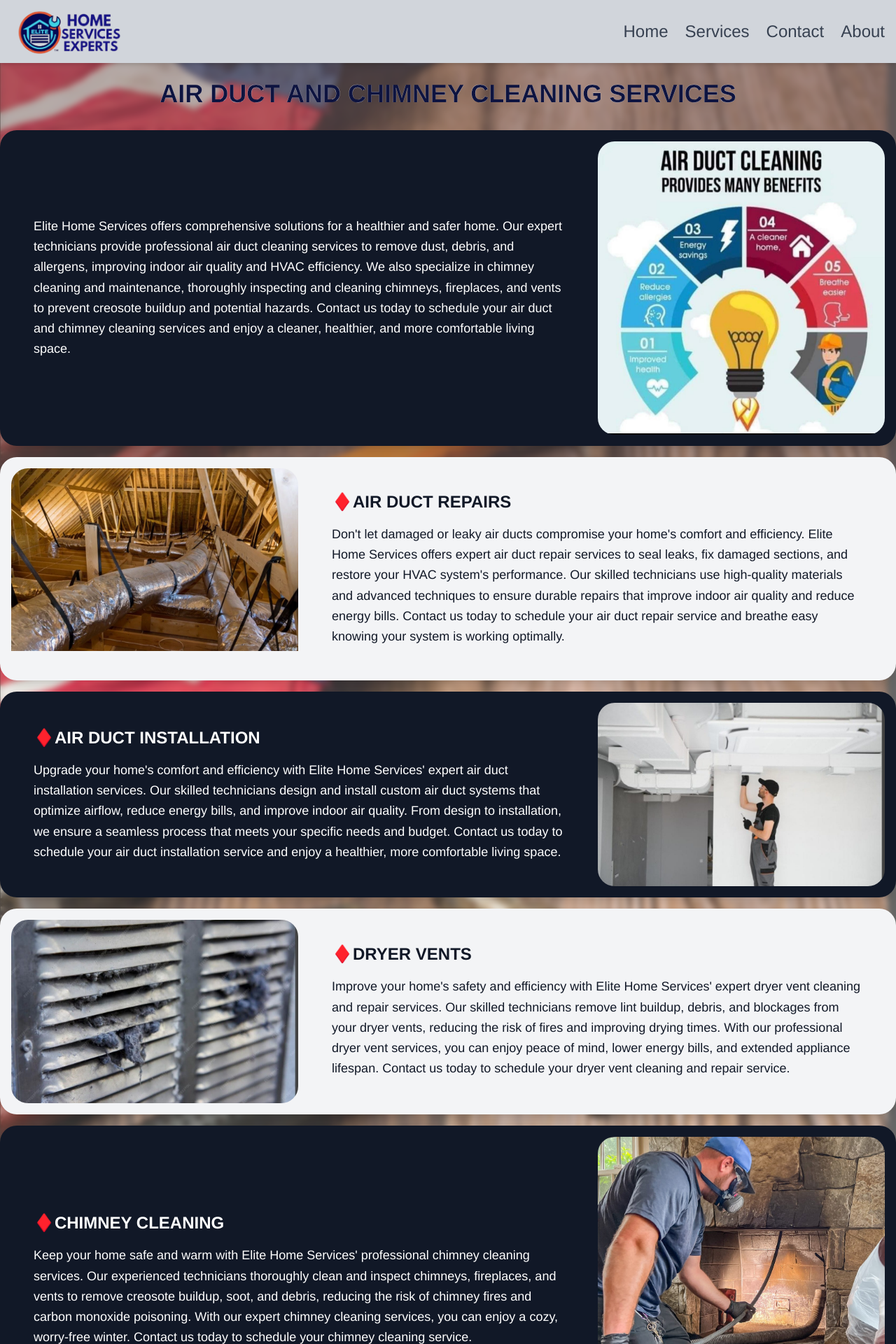
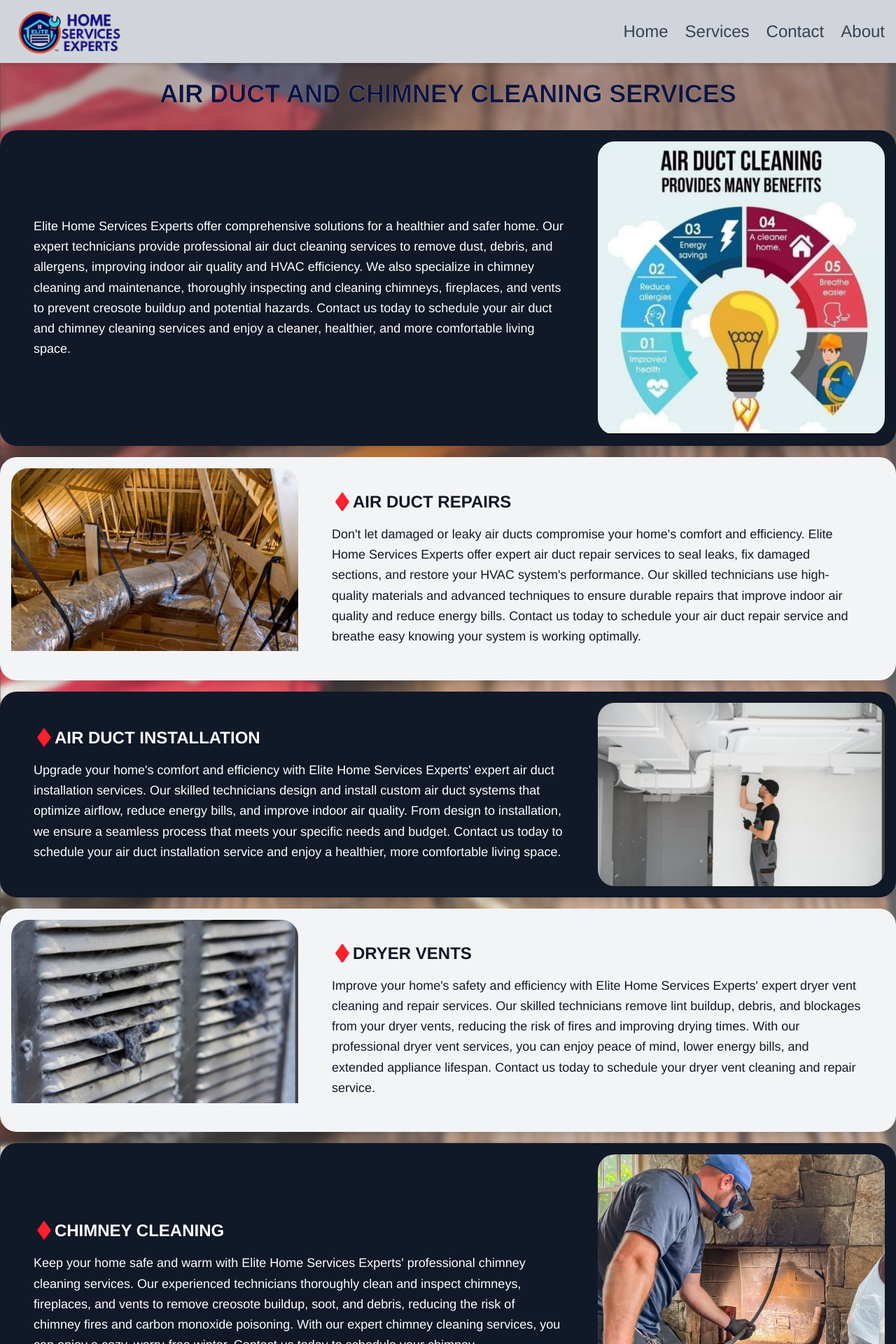
Before and after one commit to elitehomeservices70/elitehomeservices, a React (Vite) app: page /services/air_duct_and_chimney_cleaning_services in a window 1280 px wide. Shown: the top 1920 px of the page at 70% size. Built offline with nearby package versions, Linux system fonts and the light colour scheme.

Commit message:
UI changes

```diff
--- a/src/data/serviceDetailsData.js
+++ b/src/data/serviceDetailsData.js
@@ -6,86 +6,86 @@ const serviceDetailsData = {
   garage_door_repair_services: [
     {
       description:
-        "Get expert garage door repair and maintenance services from Elite Home Services. Our skilled technicians fix broken springs, faulty openers, damaged panels, and misaligned tracks, ensuring smooth and secure operation. With prompt, reliable, and professional service, we restore functionality and boost curb appeal. Trust us for top-quality garage door solutions, from quick fixes to full replacements. Contact us today for a hassle-free experience!",
+        "Get expert garage door repair and maintenance services from Elite Home Services Experts. Our skilled technicians fix broken springs, faulty openers, damaged panels, and misaligned tracks, ensuring smooth and secure operation. With prompt, reliable, and professional service, we restore functionality and boost curb appeal. Trust us for top-quality garage door solutions, from quick fixes to full replacements. Contact us today for a hassle-free experience!",
     },
     {
       title: "♦️REPAIR OF COMMERCIAL GARAGE DOORS",
       description:
-        "Elite Home Services provides expert commercial garage door repair services to minimize downtime and maximize productivity. Our skilled technicians quickly diagnose and fix issues with worn-out parts, complex system failures, and more, getting your business back up and running. With prompt and reliable service, we ensure your commercial garage door operates smoothly, reducing disruptions and enhancing business efficiency. Trust us for fast and effective repairs, and get your business back on track.",
+        "Elite Home Services Experts provides expert commercial garage door repair services to minimize downtime and maximize productivity. Our skilled technicians quickly diagnose and fix issues with worn-out parts, complex system failures, and more, getting your business back up and running. With prompt and reliable service, we ensure your commercial garage door operates smoothly, reducing disruptions and enhancing business efficiency. Trust us for fast and effective repairs, and get your business back on track.",
       img: "/repair.jpg",
     },
     {
       title: "♦️INSTALLATION OF RESIDENTIAL GARAGE DOORS",
       description:
-        "Choosing the right garage door for your home involves considering several key factors. You can select from two main types: sectional panel doors, a classic and popular choice, or accordion-style carriage doors, offering a unique design. After deciding on the door style, consider insulation options to enhance energy efficiency and durability. At Elite Home Services, we can help you navigate the selection process and find the perfect garage door for your needs.",
+        "Choosing the right garage door for your home involves considering several key factors. You can select from two main types: sectional panel doors, a classic and popular choice, or accordion-style carriage doors, offering a unique design. After deciding on the door style, consider insulation options to enhance energy efficiency and durability. At Elite Home Services Experts, we can help you navigate the selection process and find the perfect garage door for your needs.",
       img: "/installation.jpg",
     },
     {
       title: "♦️GARAGE CABLE REPAIRS",
       description:
-        "Ensure your garage door operates smoothly and safely with Elite Home Services' expert cable inspection and repair services. Our technicians provide thorough inspections to prevent unexpected failures, identifying worn-out or damaged cables that can cause system breakdowns. Contact us today for prompt and reliable cable repair services, minimizing downtime and enhancing garage door safety.",
+        "Ensure your garage door operates smoothly and safely with Elite Home Services Experts' expert cable inspection and repair services. Our technicians provide thorough inspections to prevent unexpected failures, identifying worn-out or damaged cables that can cause system breakdowns. Contact us today for prompt and reliable cable repair services, minimizing downtime and enhancing garage door safety.",
       img: "/cable.jpg",
     },
     {
       title: "♦️AUTOMATIC DOOR OPENER",
       description:
-        "Automatic garage door openers can malfunction at the most inconvenient times, causing frustration for homeowners and business owners alike. Despite being a common repair, the unexpected failure of these systems can disrupt daily routines and operations. At Elite Home Services, we specialize in prompt and reliable garage door opener replacement and repair, ensuring your door operates smoothly and efficiently when you need it most.",
+        "Automatic garage door openers can malfunction at the most inconvenient times, causing frustration for homeowners and business owners alike. Despite being a common repair, the unexpected failure of these systems can disrupt daily routines and operations. At Elite Home Services Experts, we specialize in prompt and reliable garage door opener replacement and repair, ensuring your door operates smoothly and efficiently when you need it most.",
       img: "/autodoor.jpg",
     },
     {
       title: "♦️BROKEN SPRINGS",
       description:
-        "Garage doors depend on springs, cables, and openers to function correctly. Springs typically last 5 years, wearing out with use. Regular maintenance prevents unexpected failures, ensuring safe operation. Elite Home Services experts maintain and repair garage door systems for optimal performance, extending lifespan and safety.",
+        "Garage doors depend on springs, cables, and openers to function correctly. Springs typically last 5 years, wearing out with use. Regular maintenance prevents unexpected failures, ensuring safe operation. Elite Home Services Experts maintain and repair garage door systems for optimal performance, extending lifespan and safety.",
       img: "/brokensprings.jpg",
     },
     {
       title: "♦️GLASS DOOR REPAIRS",
       description:
-        "Damaged or malfunctioning glass doors can compromise the security and aesthetic appeal of your home or business. At Elite Home Services, our experts provide professional glass door repair services to restore functionality and beauty. From shattered glass replacement to faulty mechanism repair, we identify and fix problems efficiently. Contact us today for reliable glass door repair solutions that ensure safe and smooth operation.",
+        "Damaged or malfunctioning glass doors can compromise the security and aesthetic appeal of your home or business. At Elite Home Services Experts, our experts provide professional glass door repair services to restore functionality and beauty. From shattered glass replacement to faulty mechanism repair, we identify and fix problems efficiently. Contact us today for reliable glass door repair solutions that ensure safe and smooth operation.",
       img: "/glassdoor.jpg",
     },
     {
       title: "♦️GARAGE DOOR WHEEL REPAIR",
       description:
-        "A broken garage door wheel can be a major inconvenience, causing noise, irritation, and disruption. If left unchecked, it can lead to further damage and wear on your garage door system. Knowing where to look for garage door wheels and addressing issues promptly is crucial. At Elite Home Services, we can help you identify and fix problems with your garage door wheels, ensuring smooth and safe operation.",
+        "A broken garage door wheel can be a major inconvenience, causing noise, irritation, and disruption. If left unchecked, it can lead to further damage and wear on your garage door system. Knowing where to look for garage door wheels and addressing issues promptly is crucial. At Elite Home Services Experts, we can help you identify and fix problems with your garage door wheels, ensuring smooth and safe operation.",
       img: "/brokensprings.jpg",
     },
     {
       title: "♦️TRACK REPAIRS",
       description:
-        "Damaged or misaligned garage door tracks can cause frustrating issues with door operation. At Elite Home Services, our experts provide prompt and reliable track repair services to get your garage door running smoothly. We identify and fix track problems, ensuring safe and efficient door operation. Contact us today for professional track repair solutions.",
+        "Damaged or misaligned garage door tracks can cause frustrating issues with door operation. At Elite Home Services Experts, our experts provide prompt and reliable track repair services to get your garage door running smoothly. We identify and fix track problems, ensuring safe and efficient door operation. Contact us today for professional track repair solutions.",
       img: "/trackrepairs.jpg",
     },
   ],
   air_duct_and_chimney_cleaning_services: [
     {
       description:
-        "Elite Home Services offers comprehensive solutions for a healthier and safer home. Our expert technicians provide professional air duct cleaning services to remove dust, debris, and allergens, improving indoor air quality and HVAC efficiency. We also specialize in chimney cleaning and maintenance, thoroughly inspecting and cleaning chimneys, fireplaces, and vents to prevent creosote buildup and potential hazards. Contact us today to schedule your air duct and chimney cleaning services and enjoy a cleaner, healthier, and more comfortable living space.",
+        "Elite Home Services Experts offer comprehensive solutions for a healthier and safer home. Our expert technicians provide professional air duct cleaning services to remove dust, debris, and allergens, improving indoor air quality and HVAC efficiency. We also specialize in chimney cleaning and maintenance, thoroughly inspecting and cleaning chimneys, fireplaces, and vents to prevent creosote buildup and potential hazards. Contact us today to schedule your air duct and chimney cleaning services and enjoy a cleaner, healthier, and more comfortable living space.",
       img: "/Admain.jpg",
     },
     {
       title: "♦️AIR DUCT REPAIRS",
       description:
-        "Don't let damaged or leaky air ducts compromise your home's comfort and efficiency. Elite Home Services offers expert air duct repair services to seal leaks, fix damaged sections, and restore your HVAC system's performance. Our skilled technicians use high-quality materials and advanced techniques to ensure durable repairs that improve indoor air quality and reduce energy bills. Contact us today to schedule your air duct repair service and breathe easy knowing your system is working optimally.",
+        "Don't let damaged or leaky air ducts compromise your home's comfort and efficiency. Elite Home Services Experts offer expert air duct repair services to seal leaks, fix damaged sections, and restore your HVAC system's performance. Our skilled technicians use high-quality materials and advanced techniques to ensure durable repairs that improve indoor air quality and reduce energy bills. Contact us today to schedule your air duct repair service and breathe easy knowing your system is working optimally.",
 
       img: "/airductrepair.jpg",
     },
     {
       title: "♦️AIR DUCT INSTALLATION",
       description:
-        "Upgrade your home's comfort and efficiency with Elite Home Services' expert air duct installation services. Our skilled technicians design and install custom air duct systems that optimize airflow, reduce energy bills, and improve indoor air quality. From design to installation, we ensure a seamless process that meets your specific needs and budget. Contact us today to schedule your air duct installation service and enjoy a healthier, more comfortable living space.",
+        "Upgrade your home's comfort and efficiency with Elite Home Services Experts' expert air duct installation services. Our skilled technicians design and install custom air duct systems that optimize airflow, reduce energy bills, and improve indoor air quality. From design to installation, we ensure a seamless process that meets your specific needs and budget. Contact us today to schedule your air duct installation service and enjoy a healthier, more comfortable living space.",
       img: "/airductinstallation.jpg",
     },
     {
       title: "♦️DRYER VENTS",
       description:
-        "Improve your home's safety and efficiency with Elite Home Services' expert dryer vent cleaning and repair services. Our skilled technicians remove lint buildup, debris, and blockages from your dryer vents, reducing the risk of fires and improving drying times. With our professional dryer vent services, you can enjoy peace of mind, lower energy bills, and extended appliance lifespan. Contact us today to schedule your dryer vent cleaning and repair service.",
+        "Improve your home's safety and efficiency with Elite Home Services Experts' expert dryer vent cleaning and repair services. Our skilled technicians remove lint buildup, debris, and blockages from your dryer vents, reducing the risk of fires and improving drying times. With our professional dryer vent services, you can enjoy peace of mind, lower energy bills, and extended appliance lifespan. Contact us today to schedule your dryer vent cleaning and repair service.",
       img: "/dryer-vent.jpg",
     },
     {
       title: "♦️CHIMNEY CLEANING",
       description:
-        "Keep your home safe and warm with Elite Home Services' professional chimney cleaning services. Our experienced technicians thoroughly clean and inspect chimneys, fireplaces, and vents to remove creosote buildup, soot, and debris, reducing the risk of chimney fires and carbon monoxide poisoning. With our expert chimney cleaning services, you can enjoy a cozy, worry-free winter. Contact us today to schedule your chimney cleaning service.",
+        "Keep your home safe and warm with Elite Home Services Experts' professional chimney cleaning services. Our experienced technicians thoroughly clean and inspect chimneys, fireplaces, and vents to remove creosote buildup, soot, and debris, reducing the risk of chimney fires and carbon monoxide poisoning. With our expert chimney cleaning services, you can enjoy a cozy, worry-free winter. Contact us today to schedule your chimney cleaning service.",
       img: "/chimneycleaning.jpg",
     },
   ],
```
